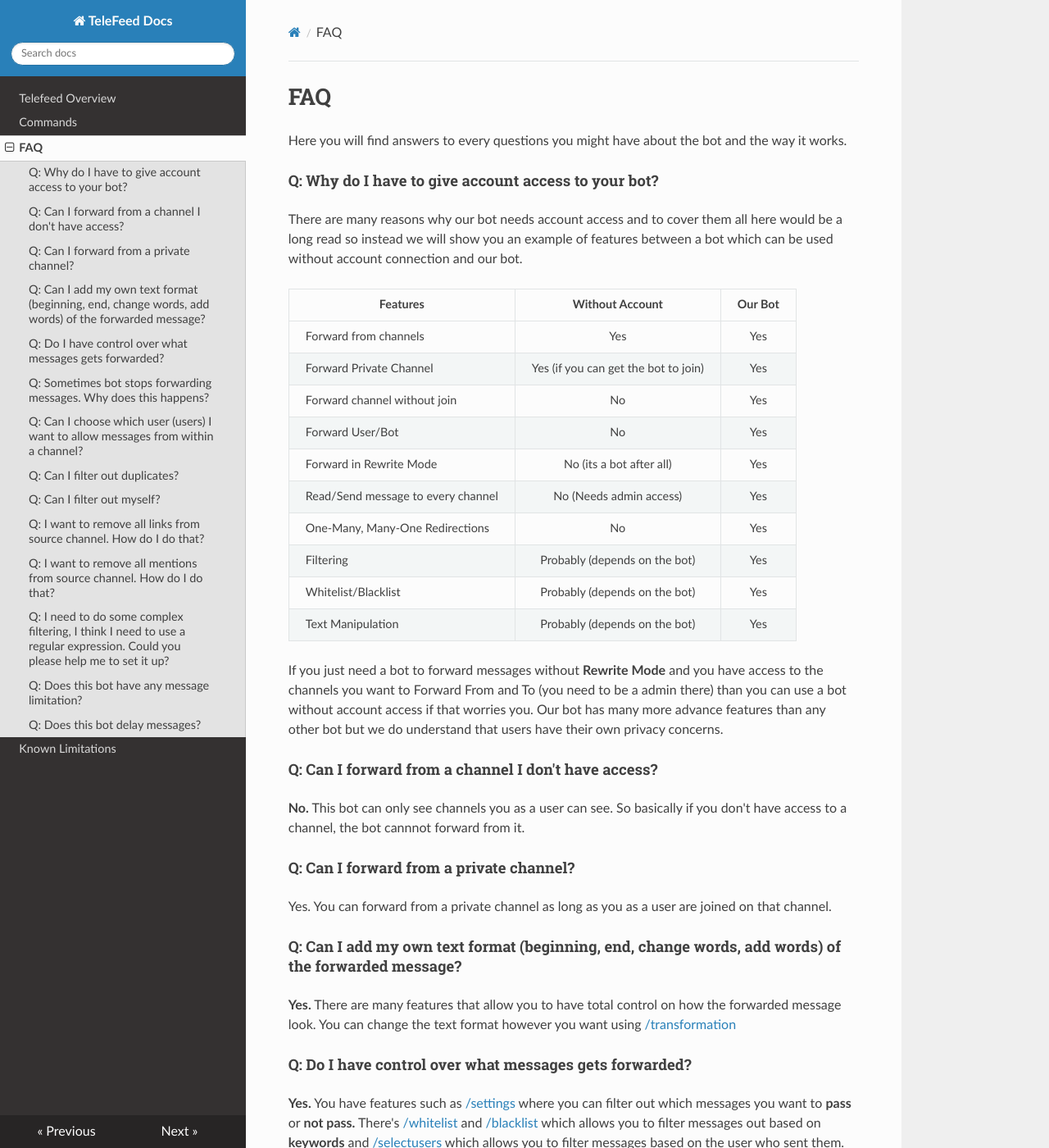
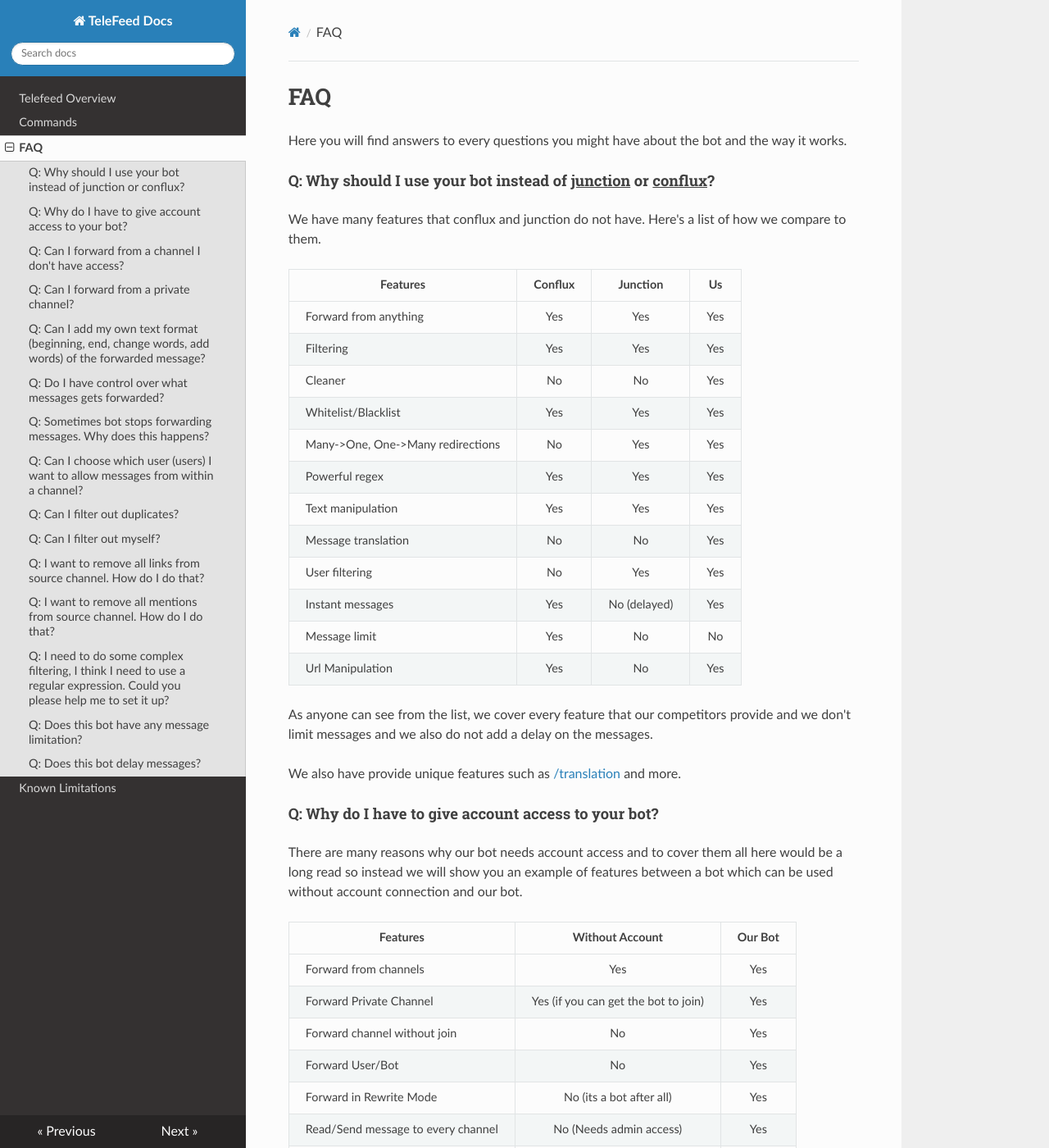
Before and after one commit to PSYR3X/telefeed_docs, an MkDocs documentation site: the page built from docs/faq.md, in a window 1280 px wide and 1400 px high. Shown: the whole window at 82% size. Built offline with MkDocs 1.6.1, drawn with Linux system fonts in a browser that asks for light colours.

Commit message:
Git push comparason

```diff
--- a/docs/faq.md
+++ b/docs/faq.md
@@ -2,9 +2,99 @@
 
 Here you will find answers to every questions you might have about the bot and the way it works.
 
+#### Q: Why should I use your bot instead of <u>junction</u> or <u>conflux</u>?
+
+We have many features that conflux and junction do not have. Here's a list of how we compare to them.
+
+<table style="margin-bottom: 20px;">
+  <tr>
+    <th style="padding:10px 20px;">Features</th>
+    <th style="padding:10px 20px;">Conflux</th>
+    <th style="padding:10px 20px;">Junction</th>
+    <th style="padding:10px 20px;">Us</th>
+  </tr>
+  <tr>
+    <td style="padding:10px 20px;">Forward from anything</td>
+    <td style="padding:10px 20px; text-align:center;">Yes</td>
+    <td style="padding:10px 20px; text-align:center;">Yes</td>
+    <td style="padding:10px 20px; text-align:center;">Yes</td>
+  </tr>
+  <tr>
+    <td style="padding:10px 20px;">Filtering</td>
+    <td style="padding:10px 20px; text-align:center;">Yes</td>
+    <td style="padding:10px 20px; text-align:center;">Yes</td>
+    <td style="padding:10px 20px; text-align:center;">Yes</td>
+  </tr>
+  <tr>
+    <td style="padding:10px 20px;">Cleaner</td>
+    <td style="padding:10px 20px; text-align:center;">No</td>
+    <td style="padding:10px 20px; text-align:center;">No</td>
+    <td style="padding:10px 20px; text-align:center;">Yes</td>
+  </tr>
+  <tr>
+    <td style="padding:10px 20px;">Whitelist/Blacklist</td>
+    <td style="padding:10px 20px; text-align:center;">Yes</td>
+    <td style="padding:10px 20px; text-align:center;">Yes</td>
+    <td style="padding:10px 20px; text-align:center;">Yes</td>
+  </tr>
+  <tr>
+    <td style="padding:10px 20px;">Many->One, One->Many redirections</td>
+    <td style="padding:10px 20px; text-align:center;">No</td>
+    <td style="padding:10px 20px; text-align:center;">Yes</td>
+    <td style="padding:10px 20px; text-align:center;">Yes</td>
+  </tr>
+  <tr>
+    <td style="padding:10px 20px;">Powerful regex</td>
+    <td style="padding:10px 20px; text-align:center;">Yes</td>
+    <td style="padding:10px 20px; text-align:center;">Yes</td>
+    <td style="padding:10px 20px; text-align:center;">Yes</td>
+  </tr>
+  <tr>
+    <td style="padding:10px 20px;">Text manipulation</td>
+    <td style="padding:10px 20px; text-align:center;">Yes</td>
+    <td style="padding:10px 20px; text-align:center;">Yes</td>
+    <td style="padding:10px 20px; text-align:center;">Yes</td>
+  </tr>
+  <tr>
+    <td style="padding:10px 20px;">Message translation</td>
+    <td style="padding:10px 20px; text-align:center;">No</td>
+    <td style="padding:10px 20px; text-align:center;">No</td>
+    <td style="padding:10px 20px; text-align:center;">Yes</td>
+  </tr>
+  <tr>
+    <td style="padding:10px 20px;">User filtering</td>
+    <td style="padding:10px 20px; text-align:center;">No</td>
+    <td style="padding:10px 20px; text-align:center;">Yes</td>
+    <td style="padding:10px 20px; text-align:center;">Yes</td>
+  </tr>
+  <tr>
+    <td style="padding:10px 20px;">Instant messages</td>
+    <td style="padding:10px 20px; text-align:center;">Yes</td>
+    <td style="padding:10px 20px; text-align:center;">No (delayed)</td>
+    <td style="padding:10px 20px; text-align:center;">Yes</td>
+  </tr>
+  <tr>
+    <td style="padding:10px 20px;">Message limit</td>
+    <td style="padding:10px 20px; text-align:center;">Yes</td>
+    <td style="padding:10px 20px; text-align:center;">No</td>
+    <td style="padding:10px 20px; text-align:center;">No</td>
+  </tr>
+  <tr>
+    <td style="padding:10px 20px;">Url Manipulation</td>
+    <td style="padding:10px 20px; text-align:center;">Yes</td>
+    <td style="padding:10px 20px; text-align:center;">No</td>
+    <td style="padding:10px 20px; text-align:center;">Yes</td>
+  </tr>
+</table>
+
+As anyone can see from the list, we cover every feature that our competitors provide and we don't limit messages and we also do not add a delay on the messages.
+
+We also have provide unique features such as [/translation](/commands/#translation) and more.
+
 #### Q: Why do I have to give account access to your bot?
 
 There are many reasons why our bot needs account access and to cover them all here would be a long read so instead we will show you an example of features between a bot which can be used without account connection and our bot.
+
 
 <table style="margin-bottom: 20px;">
   <tr>
```
